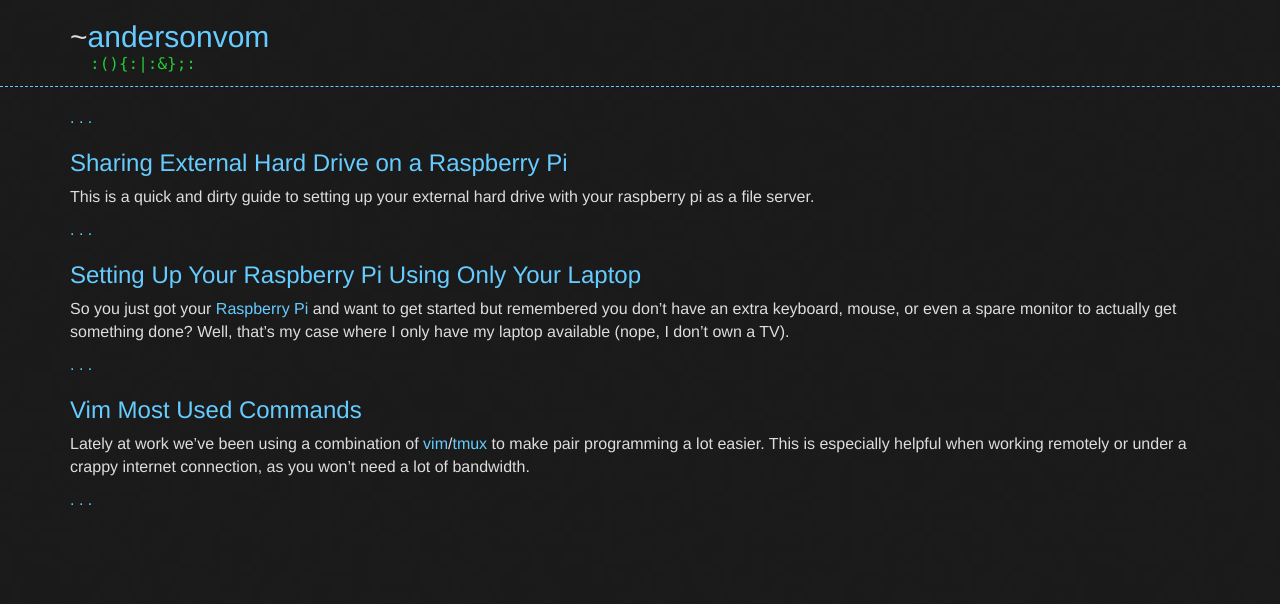
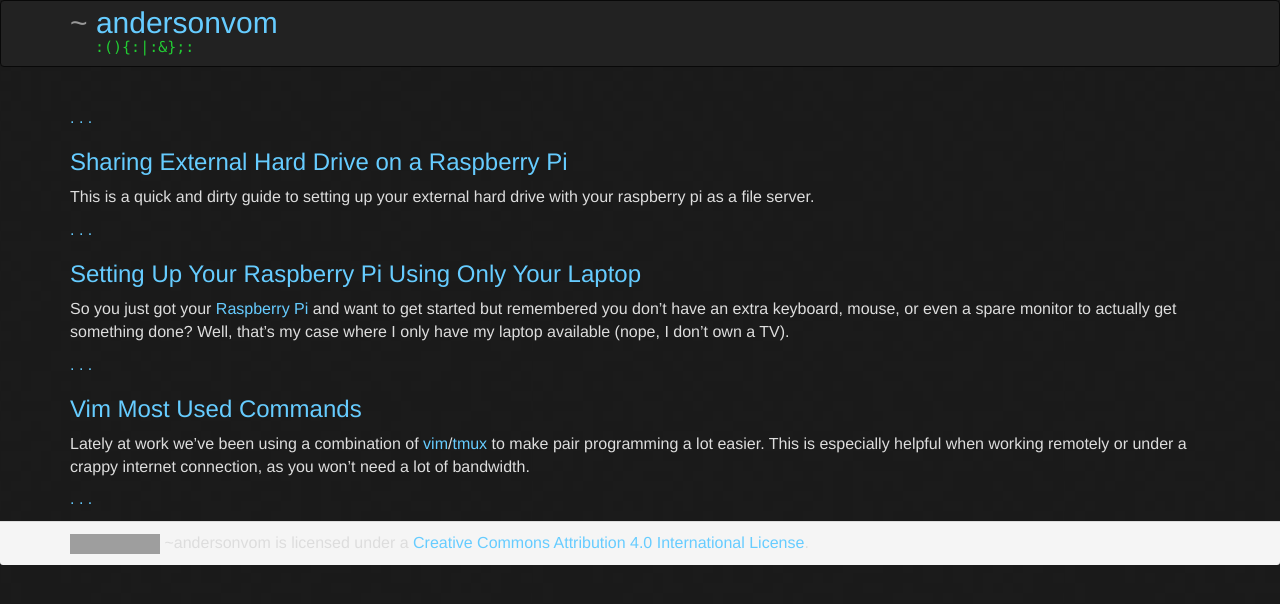
Before and after one commit to andersonvom/andersonvom.github.io, a Jekyll site: the page built from index.md, in a window 1280 px wide. Shown: the top 604 px of the page. Built offline with Jekyll 4.4.1, drawn with Linux system fonts in a browser that asks for light colours; nearby versions of some CDN libraries; grey boxes are pictures that could not be loaded.

Commit message:
Add a navigation bar and a crappy footer first

```diff
--- a/_layouts/default.html
+++ b/_layouts/default.html
@@ -13,17 +13,52 @@
   </head>
 
   <body>
-    <header>
+    <header class="navbar navbar-inverse" role="banner">
       <div class="container">
-        <h2 class="title"><a href="/" rel="home">{{site.title}}</a></h2>
-        <p class="tagline">{{site.tagline}}</p>
+        <div class="navbar-header">
+          <button type="button" class="navbar-toggle" data-toggle="collapse" data-target="#main-menu">
+            <span class="sr-only">Toggle navigation</span>
+            <span class="icon-bar"></span>
+            <span class="icon-bar"></span>
+            <span class="icon-bar"></span>
+          </button>
+
+          <div class="navbar-brand">
+            <h2 class=title>
+              <a href="/" rel="home">{{site.title}}</a>
+              <p class="tagline">{{site.tagline}}</p>
+            </h2>
+          </div>
+        </div>
+
+        <nav class="collapse navbar-collapse navbar-right" role="navigation">
+          <ul class="nav navbar-nav">
+            <!-- <li><a href="#">Projects</a></li> -->
+            <!-- <li><a href="#">Photography</a></li> -->
+            <!-- <li><a href="/about">About</a></li> -->
+          </ul>
+        </nav>
       </div>
+
+      <!-- TODO: add a sidebar(?) for twitter feed, networks, about_me -->
     </header>
 
-    <div class="container">
+    <div class="container" style="">
       <section class="main_content">
         {{ content }}
       </section>
     </div>
+
+    <footer class="panel-footer" role="contentinfo">
+      <div class="container">
+        <a rel="license" href="http://creativecommons.org/licenses/by/4.0/deed.en_US">
+          <img alt="Creative Commons License" src="http://i.creativecommons.org/l/by/4.0/88x31.png" />
+        </a>
+        ~andersonvom is licensed under a <a rel="license" href="http://creativecommons.org/licenses/by/4.0/deed.en_US">Creative Commons Attribution 4.0 International License</a>.
+      </div>
+    </footer>
+
+    <script src="//code.jquery.com/jquery-1.10.2.min.js"></script>
+    <script src="/libs/bootstrap-3.0.3/js/bootstrap.min.js"></script>
   </body>
 </html>
--- a/stylesheets/custom.css
+++ b/stylesheets/custom.css
@@ -1,4 +1,4 @@
-/* ===== Bootstrap Changes ===== */
+/* ===== Global Changes ===== */
 
 body {
   background: url("../images/bkg.png") 0 0;
@@ -12,14 +12,17 @@ pre,code {
 a, a:hover { color: #6cf; }
 
 
-/* ===== Blog Specific Changes ===== */
+/* ===== Specific Changes ===== */
 
-header { border-bottom: 1px dashed #6cf; }
 .title:before { content: "~"; }
+.title { margin-top: 0; margin-bottom: 0; }
 .tagline {
-  margin-top: -10px;
-  margin-left: 20px;
   color: #2c3;
+  margin-left: 25px;
+  font-size: 15px;
   font-family: Menlo, Monaco, Consolas, "Courier New", monospace;
 }
+.navbar-brand { padding-top: 5px; padding-bottom: 0; }
+header nav { margin-top: 15px; }
+
 .post_title { color: #6cf; }
```
